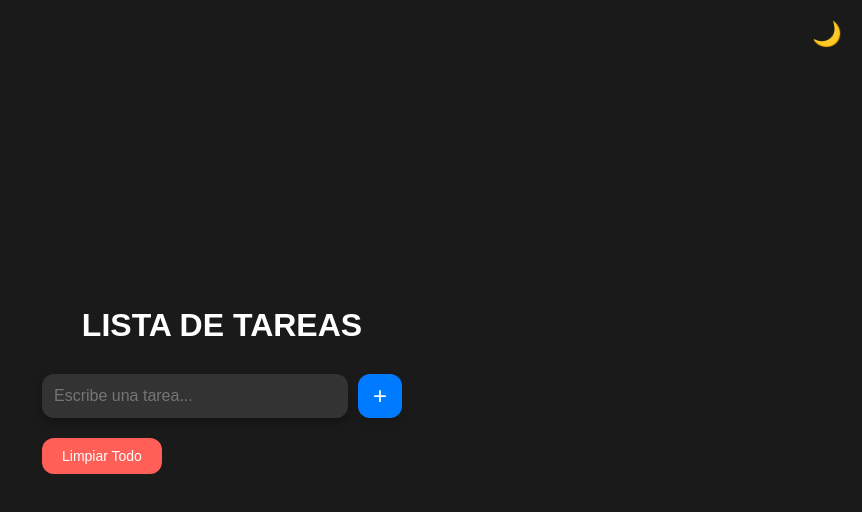
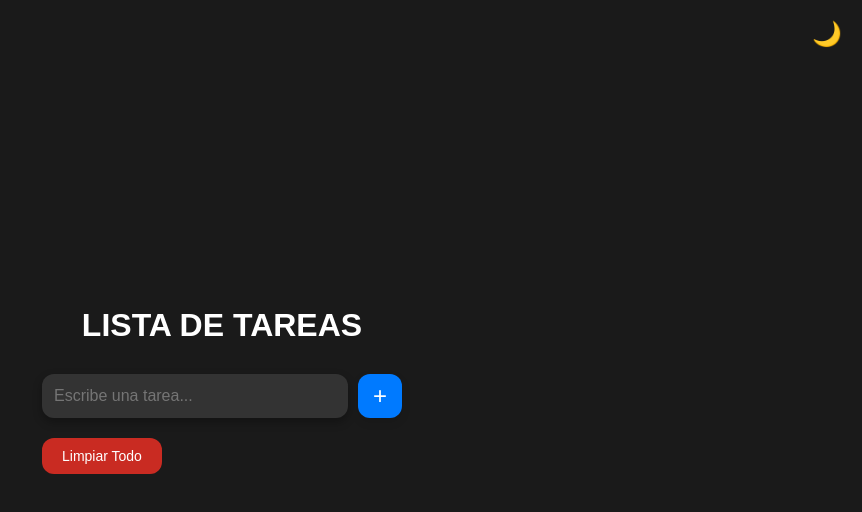
Before and after one commit to ivooubi/todolist, a plain HTML site: page index.html in a window 1280 px wide. Both pictures are taken after a click on the button "☀️". Shown: the whole page, without its empty margins (418-1280 px from the left). Drawn offline with Linux system fonts and the light colour scheme.

Commit message:
Update index.html

```diff
--- a/index.html
+++ b/index.html
@@ -44,7 +44,7 @@
         .clear-button:hover {
             transform: scale(1.05); box-shadow: 0 6px 12px rgba(0,0,0,0.15);
         }
-        body.dark-mode .clear-button { background-color: #ff5f56; }
+        body.dark-mode .clear-button { background-color: #c92b22; }
         .task-list { list-style: none; }
         .task-item {
             background-color: #fff; padding: 15px; margin-bottom: 12px; border-radius: 12px;
```
